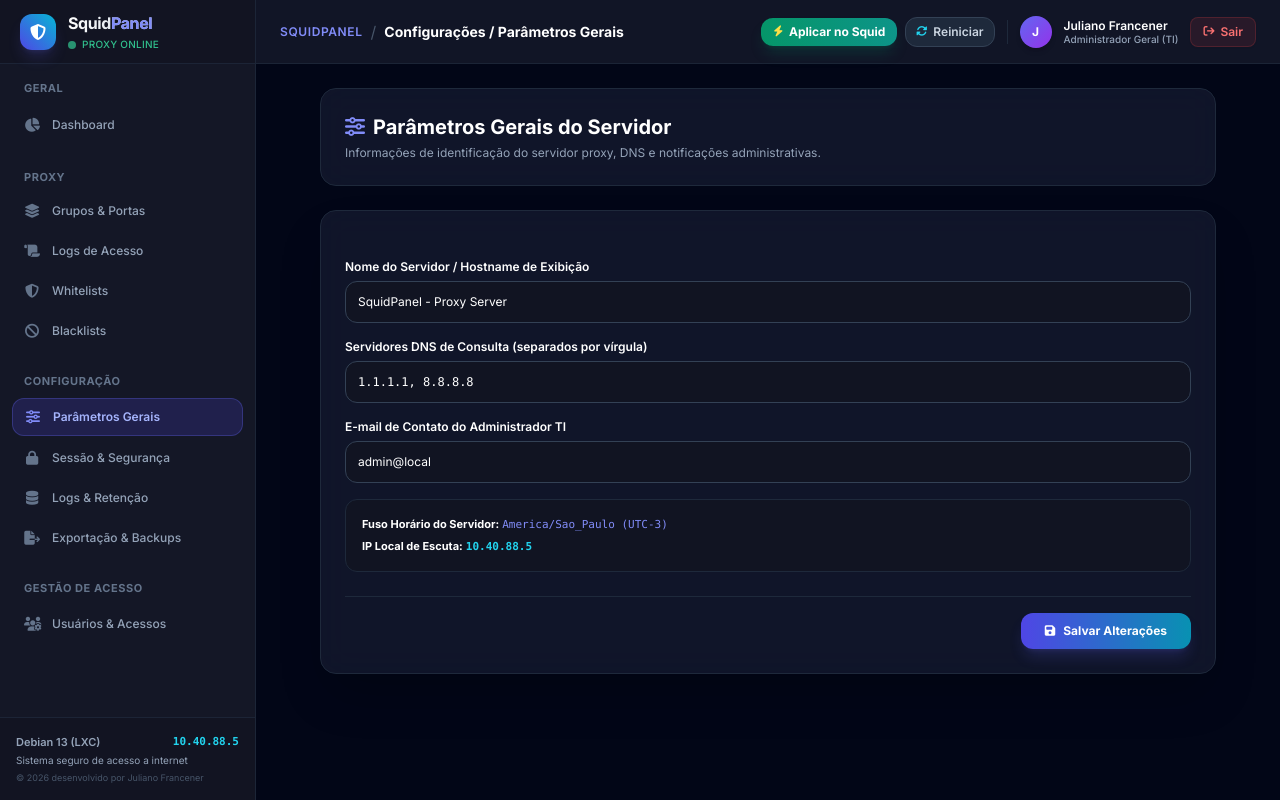
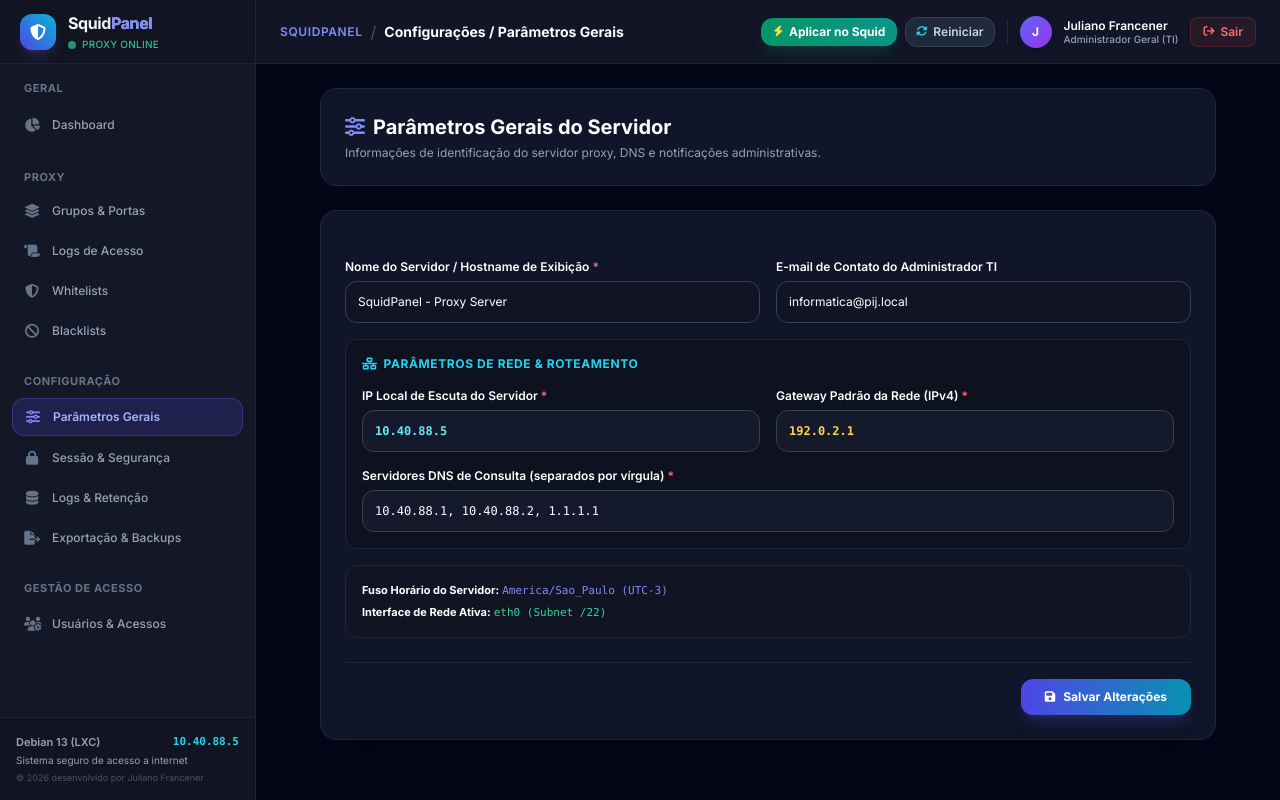
Before and after one commit to jfrancener/SquidPanel, a Django app: page /settings/general/ in a window 1280 px wide. Run offline with Django 5.2, Linux system fonts and the light colour scheme; a user stored in the database is signed in; data comes from the database, SQL or seed files in the repository; some libraries are stand-ins or nearby versions.

Commit message:
Allow configuring Gateway, DNS, IP in General Settings with automatic Linux fallback and live Dashboard display

```diff
--- a/dashboard/system_metrics.py
+++ b/dashboard/system_metrics.py
@@ -174,15 +174,69 @@ def get_server_uptime():
     return "Ativo"
 
 
+def get_network_info():
+    """
+    Retorna o Gateway, DNS Primário e IP de Escuta do servidor (com suporte a configuração manual no painel e detecção no SO).
+    """
+    from dashboard.models import SystemSetting
+
+    # 1. IP de Escuta
+    server_ip = SystemSetting.get_value('server_ip', '10.40.88.5')
+
+    # 2. Gateway
+    server_gateway = SystemSetting.get_value('server_gateway', '').strip()
+    if not server_gateway:
+        # Detecta a rota padrão real no Linux
+        if os.path.exists('/proc/net/route'):
+            try:
+                with open('/proc/net/route', 'r') as f:
+                    for line in f:
+                        fields = line.strip().split()
+                        if len(fields) >= 3 and fields[1] == '00000000':
+                            gw_hex = fields[2]
+                            server_gateway = socket.inet_ntoa(bytes.fromhex(gw_hex)[::-1])
+                            break
+            except Exception:
+                pass
+        if not server_gateway:
+            server_gateway = '10.40.91.254'
+
+    # 3. DNS Primário
+    server_dns = SystemSetting.get_value('server_dns', '').strip()
+    primary_dns = ''
+    if server_dns:
+        primary_dns = server_dns.split(',')[0].strip()
+    elif os.path.exists('/etc/resolv.conf'):
+        try:
+            with open('/etc/resolv.conf', 'r') as f:
+                for line in f:
+                    if line.startswith('nameserver'):
+                        primary_dns = line.split()[1].strip()
+                        break
+        except Exception:
+            pass
+    if not primary_dns:
+        primary_dns = '10.40.88.1'
+
+    return {
+        'server_ip': server_ip,
+        'gateway': server_gateway,
+        'primary_dns': primary_dns
+    }
+
+
 def get_full_system_telemetry():
     """
     Consolida todas as métricas do servidor em um único dicionário para o Dashboard.
     """
+    net_info = get_network_info()
     return {
         'cpu': get_cpu_metrics(),
         'memory': get_memory_metrics(),
         'disk': get_disk_metrics(),
         'internet': get_internet_status(),
         'uptime': get_server_uptime(),
-        'server_ip': '10.40.88.5'
+        'server_ip': net_info['server_ip'],
+        'gateway': net_info['gateway'],
+        'primary_dns': net_info['primary_dns']
     }
--- a/dashboard/views.py
+++ b/dashboard/views.py
@@ -85,30 +85,46 @@ def system_metrics_api_view(request):
 def settings_general_view(request):
     """
     Sublink: Parâmetros Gerais do Servidor (Apenas Admin).
+    Permite configurar Nome, DNS, Gateway, IP de Escuta e E-mail do Administrador.
     """
     profile, _ = UserProfile.objects.get_or_create(user=request.user)
     if not profile.is_admin:
         return HttpResponseForbidden("Acesso negado: apenas Administradores de TI podem alterar as configurações.")
 
+    from .system_metrics import get_network_info
+    net_info = get_network_info()
+
     if request.method == 'POST':
-        server_name = request.POST.get('server_name', 'SquidPanel').strip()
+        server_name = request.POST.get('server_name', 'SquidPanel - Proxy Server').strip()
+        server_ip = request.POST.get('server_ip', '10.40.88.5').strip()
+        server_gateway = request.POST.get('server_gateway', '').strip()
         server_dns = request.POST.get('server_dns', '1.1.1.1, 8.8.8.8').strip()
         admin_email = request.POST.get('admin_email', '').strip()
 
         SystemSetting.set_value('server_name', server_name, 'Nome de exibição do servidor')
+        SystemSetting.set_value('server_ip', server_ip, 'Endereço IP de escuta do servidor')
+        SystemSetting.set_value('server_gateway', server_gateway, 'Gateway padrão da rede')
         SystemSetting.set_value('server_dns', server_dns, 'Servidores DNS de consulta')
         SystemSetting.set_value('admin_email', admin_email, 'E-mail do Administrador de TI')
 
-        messages.success(request, 'Parâmetros gerais do servidor atualizados com sucesso!')
+        # Sincroniza regras do Squid caso necessário
+        from squid.squid_sync import sync_squid_rules
+        sync_squid_rules()
+
+        messages.success(request, 'Parâmetros gerais de rede e servidor atualizados com sucesso!')
         return redirect('settings_general')
 
     server_name = SystemSetting.get_value('server_name', 'SquidPanel - Proxy Server')
-    server_dns = SystemSetting.get_value('server_dns', '1.1.1.1, 8.8.8.8')
-    admin_email = SystemSetting.get_value('admin_email', 'admin@local')
+    server_ip = SystemSetting.get_value('server_ip', net_info['server_ip'])
+    server_gateway = SystemSetting.get_value('server_gateway', net_info['gateway'])
+    server_dns = SystemSetting.get_value('server_dns', '10.40.88.1, 10.40.88.2, 1.1.1.1')
+    admin_email = SystemSetting.get_value('admin_email', 'informatica@pij.local')
 
     return render(request, 'settings/general.html', {
         'profile': profile,
         'server_name': server_name,
+        'server_ip': server_ip,
+        'server_gateway': server_gateway,
         'server_dns': server_dns,
         'admin_email': admin_email,
         'active_menu': 'settings_general'
--- a/templates/settings/general.html
+++ b/templates/settings/general.html
@@ -24,18 +24,12 @@
 
             <div class="space-y-4">
 
+                <div class="grid grid-cols-1 sm:grid-cols-2 gap-4">
                     <div>
                         <label for="server_name" class="block text-xs font-semibold text-white mb-1.5">
-                        Nome do Servidor / Hostname de Exibição
+                            Nome do Servidor / Hostname de Exibição <span class="text-red-400">*</span>
                         </label>
                         <input type="text" id="server_name" name="server_name" required value="{{ server_name }}" class="w-full bg-[#111422] border border-slate-700 text-white text-xs rounded-xl p-3 focus:border-indigo-500 focus:ring-1 focus:ring-indigo-500 outline-none">
-                </div>
-
-                <div>
-                    <label for="server_dns" class="block text-xs font-semibold text-white mb-1.5">
-                        Servidores DNS de Consulta (separados por vírgula)
-                    </label>
-                    <input type="text" id="server_dns" name="server_dns" required value="{{ server_dns }}" class="w-full bg-[#111422] border border-slate-700 text-white font-mono text-xs rounded-xl p-3 focus:border-indigo-500 focus:ring-1 focus:ring-indigo-500 outline-none">
                     </div>
 
                     <div>
@@ -44,10 +38,42 @@
                         </label>
                         <input type="email" id="admin_email" name="admin_email" value="{{ admin_email }}" class="w-full bg-[#111422] border border-slate-700 text-white text-xs rounded-xl p-3 focus:border-indigo-500 focus:ring-1 focus:ring-indigo-500 outline-none">
                     </div>
+                </div>
+
+                <!-- Configurações de Rede (IP, Gateway, DNS) -->
+                <div class="p-4 rounded-xl bg-[#0e111f] border border-slate-800 space-y-4">
+                    <h3 class="text-xs font-bold text-cyan-400 uppercase tracking-wider flex items-center gap-1.5">
+                        <i class="fa-solid fa-network-wired"></i>
+                        <span>Parâmetros de Rede & Roteamento</span>
+                    </h3>
+
+                    <div class="grid grid-cols-1 sm:grid-cols-2 gap-4">
+                        <div>
+                            <label for="server_ip" class="block text-xs font-semibold text-white mb-1.5">
+                                IP Local de Escuta do Servidor <span class="text-red-400">*</span>
+                            </label>
+                            <input type="text" id="server_ip" name="server_ip" required value="{{ server_ip }}" placeholder="ex: 10.40.88.5" class="w-full bg-[#15192c] border border-slate-700 text-cyan-300 font-mono text-xs rounded-xl p-3 focus:border-indigo-500 outline-none font-bold">
+                        </div>
+
+                        <div>
+                            <label for="server_gateway" class="block text-xs font-semibold text-white mb-1.5">
+                                Gateway Padrão da Rede (IPv4) <span class="text-red-400">*</span>
+                            </label>
+                            <input type="text" id="server_gateway" name="server_gateway" required value="{{ server_gateway }}" placeholder="ex: 10.40.91.254" class="w-full bg-[#15192c] border border-slate-700 text-amber-300 font-mono text-xs rounded-xl p-3 focus:border-indigo-500 outline-none font-bold">
+                        </div>
+                    </div>
+
+                    <div>
+                        <label for="server_dns" class="block text-xs font-semibold text-white mb-1.5">
+                            Servidores DNS de Consulta (separados por vírgula) <span class="text-red-400">*</span>
+                        </label>
+                        <input type="text" id="server_dns" name="server_dns" required value="{{ server_dns }}" placeholder="ex: 10.40.88.1, 10.40.88.2, 1.1.1.1" class="w-full bg-[#15192c] border border-slate-700 text-white font-mono text-xs rounded-xl p-3 focus:border-indigo-500 outline-none">
+                    </div>
+                </div>
 
                 <div class="bg-[#111422] p-4 rounded-xl border border-slate-800 text-[11px] text-slate-400 space-y-1">
                     <p><strong class="text-white">Fuso Horário do Servidor:</strong> <span class="font-mono text-indigo-400">America/Sao_Paulo (UTC-3)</span></p>
-                    <p><strong class="text-white">IP Local de Escuta:</strong> <span class="font-mono text-cyan-400 font-bold">10.40.88.5</span></p>
+                    <p><strong class="text-white">Interface de Rede Ativa:</strong> <span class="font-mono text-emerald-400">eth0 (Subnet /22)</span></p>
                 </div>
 
             </div>
```
Also changed, not shown: templates/dashboard/index.html (+11 -3 lines). Lines whose indentation alone changed are shown as unchanged.
